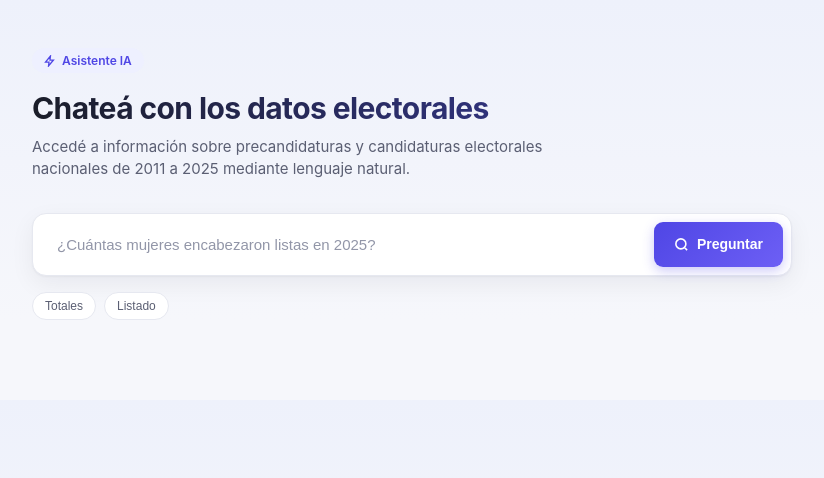
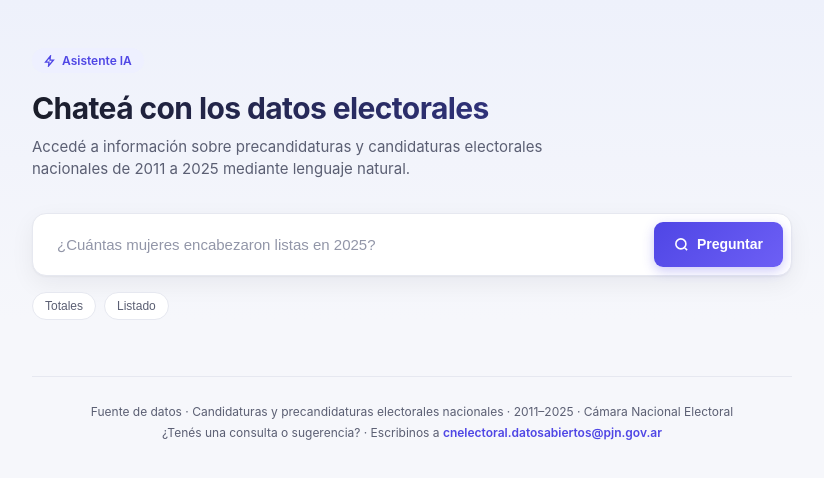
Before and after one commit to andresminio/chatwithdata, a Next.js app in the folder panel/: page / in a window 1280 px wide. Shown: the top 478 px of the page, without its empty margins (228-1052 px from the left). Built offline with nearby package versions, Linux system fonts and the light colour scheme.

Commit message:
feat(footer): add footer with data source and contact information

```diff
--- a/panel/app/page.tsx
+++ b/panel/app/page.tsx
@@ -314,6 +314,19 @@ export default function Home() {
           )}
         </div>
       )}
+
+      <footer className="site-footer">
+        <div className="footer-line">
+          Fuente de datos · Candidaturas y precandidaturas electorales nacionales · 2011–2025 ·
+          Cámara Nacional Electoral
+        </div>
+        <div className="footer-line">
+          ¿Tenés una consulta o sugerencia? · Escribinos a{" "}
+          <a href="mailto:cnelectoral.datosabiertos@pjn.gov.ar">
+            cnelectoral.datosabiertos@pjn.gov.ar
+          </a>
+        </div>
+      </footer>
 
       <style jsx global>{`
         :root {
@@ -705,6 +718,27 @@ export default function Home() {
         .table-truncado strong {
           color: var(--ink);
         }
+
+        .site-footer {
+          margin-top: 56px;
+          padding-top: 24px;
+          border-top: 1px solid var(--border);
+          text-align: center;
+        }
+        .footer-line {
+          color: var(--ink-soft);
+          font-size: 12px;
+          line-height: 1.8;
+        }
+        .site-footer a {
+          color: var(--accent);
+          font-weight: 600;
+          text-decoration: none;
+        }
+        .site-footer a:hover {
+          color: var(--accent-2);
+          text-decoration: underline;
+        }
       `}</style>
     </main>
   );
```
